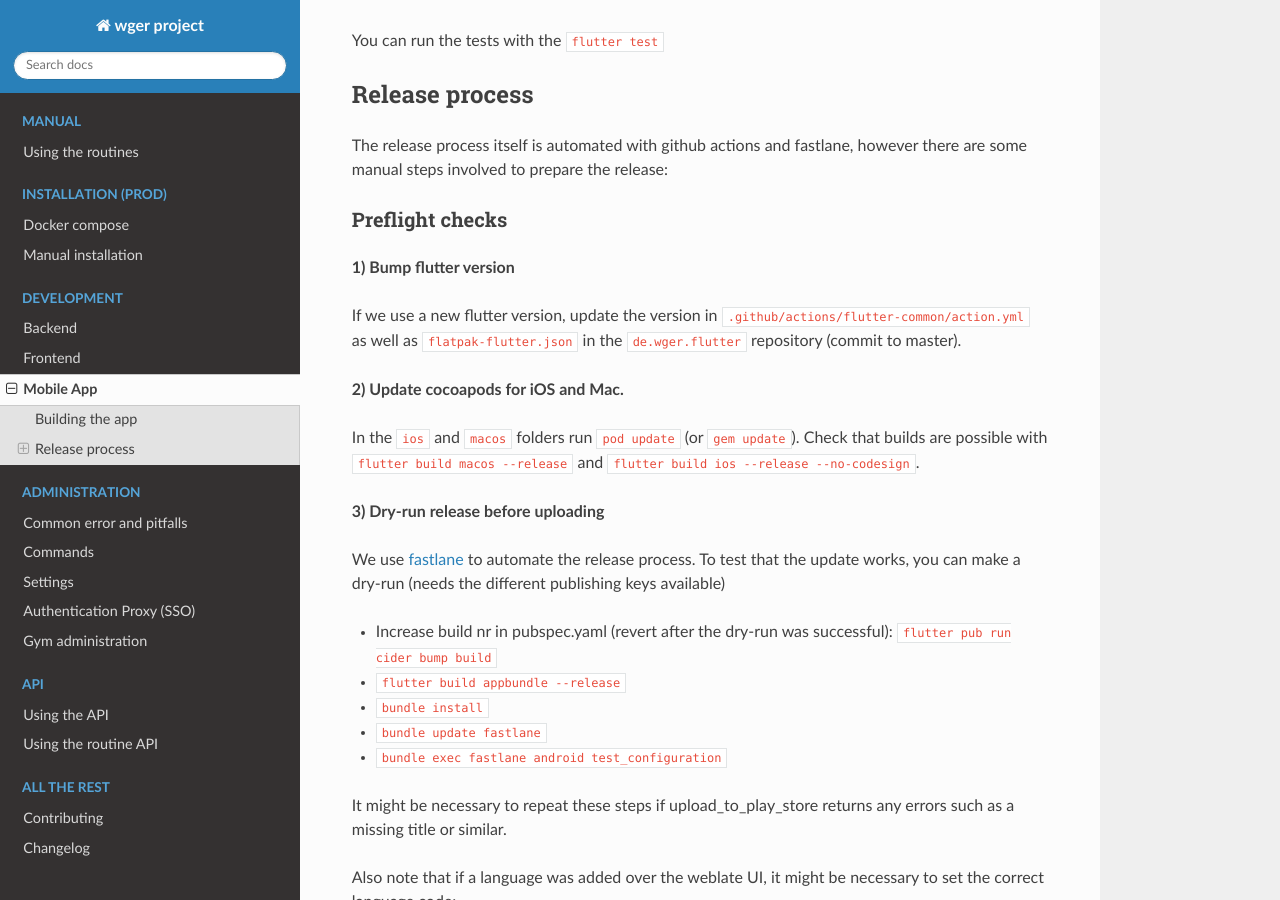
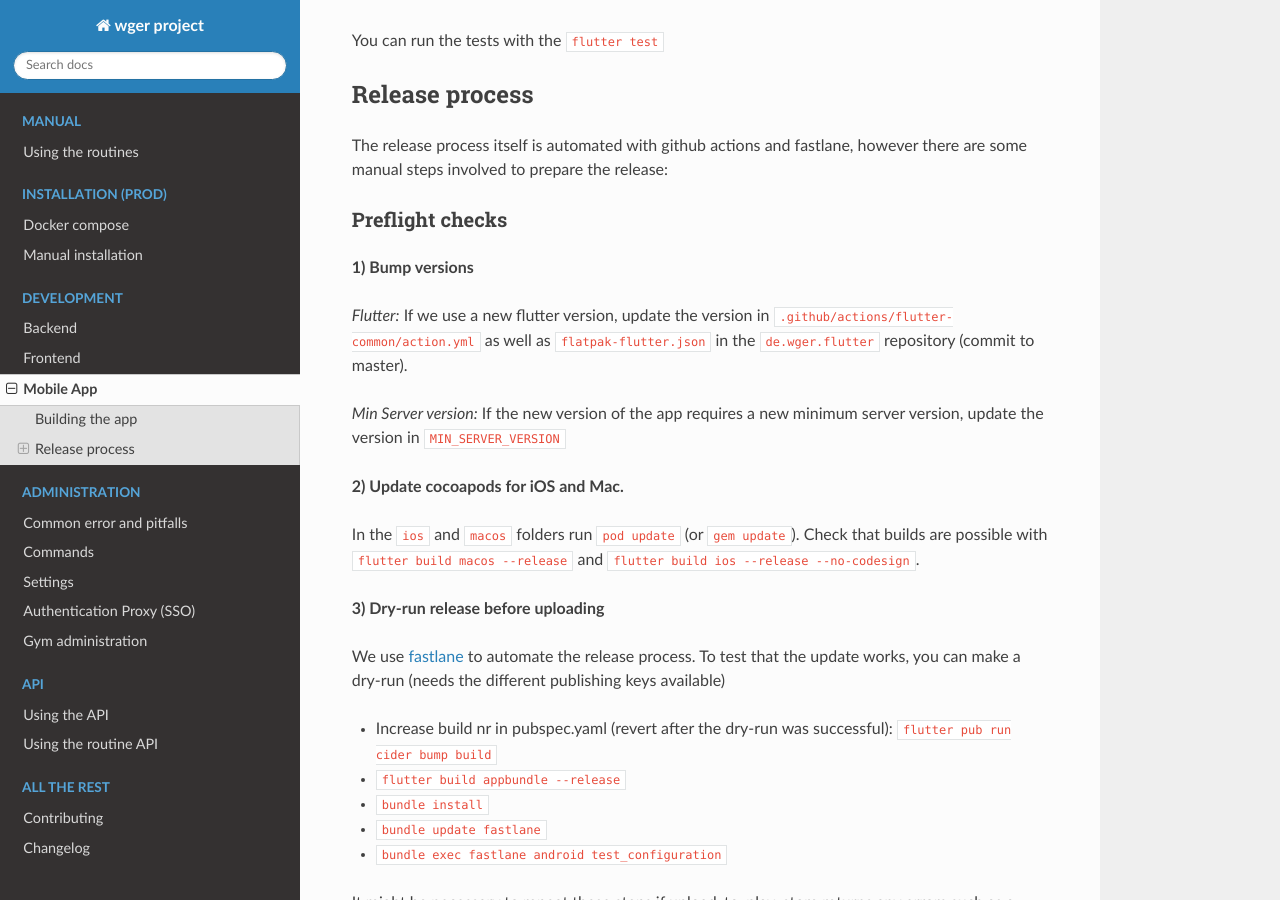
Before and after one commit to wger-project/docs, a Sphinx documentation site: the page built from docs/development/mobile_app.rst, in a window 1280 px wide and 900 px high, scrolled down 792 px. Built offline with Sphinx 7.4.7 and the Read the Docs theme 3.1.0, drawn with Linux system fonts in a browser that asks for light colours.

Commit message:
Mention the min version checks in the release process

```diff
--- a/docs/development/backend.rst
+++ b/docs/development/backend.rst
@@ -104,9 +104,9 @@ steps are still necessary.
 Yes, some of these steps could and should be automated, but for now they are not.
 This might also be one of the reasons why there are not that many releases...
 
-**1) Bump version**
+**1) Bump versions**
 
-Bump the version in:
+Bump the app version as well as the minimum required mobile app version in:
 
 * ``wger/version.py``
 * ``package.json`` (not really needed, but since it's there, let's keep it up to date)
--- a/docs/development/mobile_app.rst
+++ b/docs/development/mobile_app.rst
@@ -45,10 +45,14 @@ there are some manual steps involved to prepare the release:
 Preflight checks
 ----------------
 
-**1) Bump flutter version**
+**1) Bump versions**
 
-If we use a new flutter version, update the version in ``.github/actions/flutter-common/action.yml``
-as well as ``flatpak-flutter.json`` in the ``de.wger.flutter`` repository (commit to master).
+*Flutter:* If we use a new flutter version, update the version in
+``.github/actions/flutter-common/action.yml`` as well as ``flatpak-flutter.json``
+in the ``de.wger.flutter`` repository (commit to master).
+
+*Min Server version:* If the new version of the app requires a new minimum server
+version, update the version in ``MIN_SERVER_VERSION``
 
 **2) Update cocoapods for iOS and Mac.**
 
```
